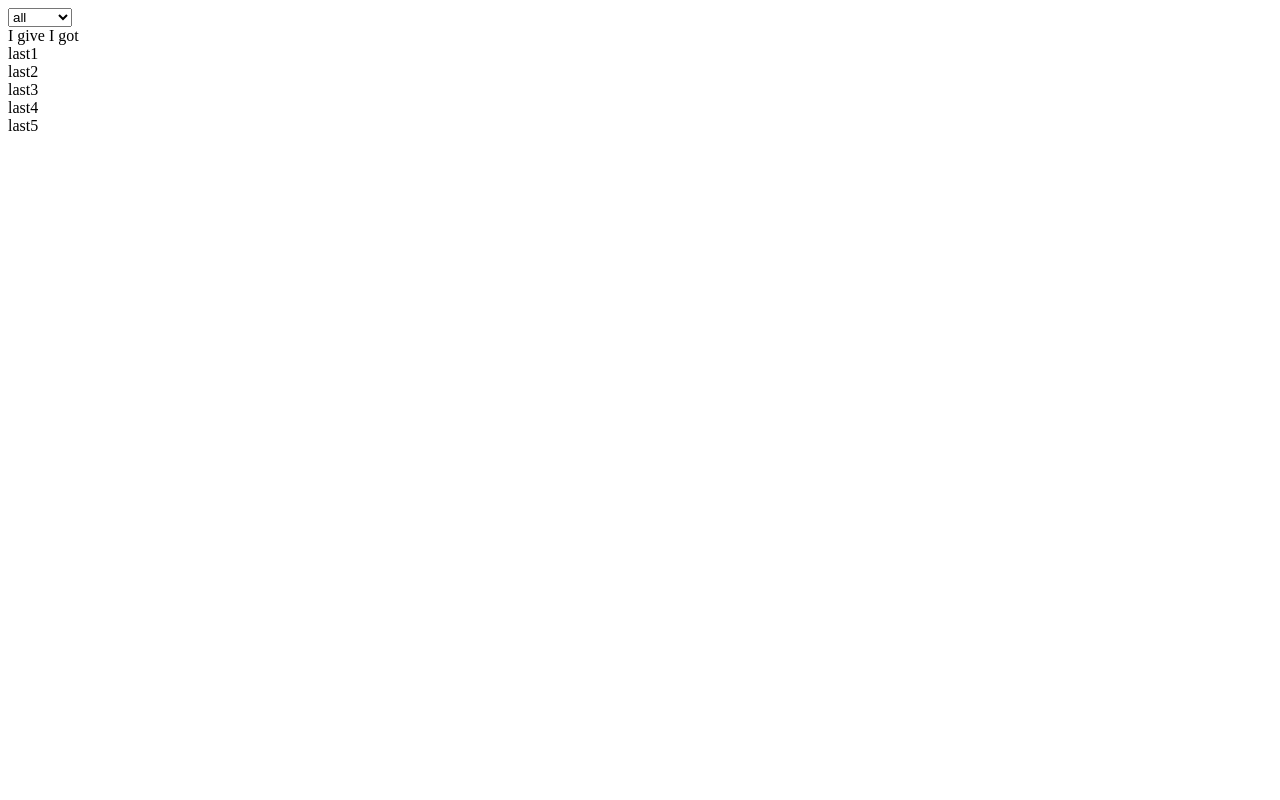
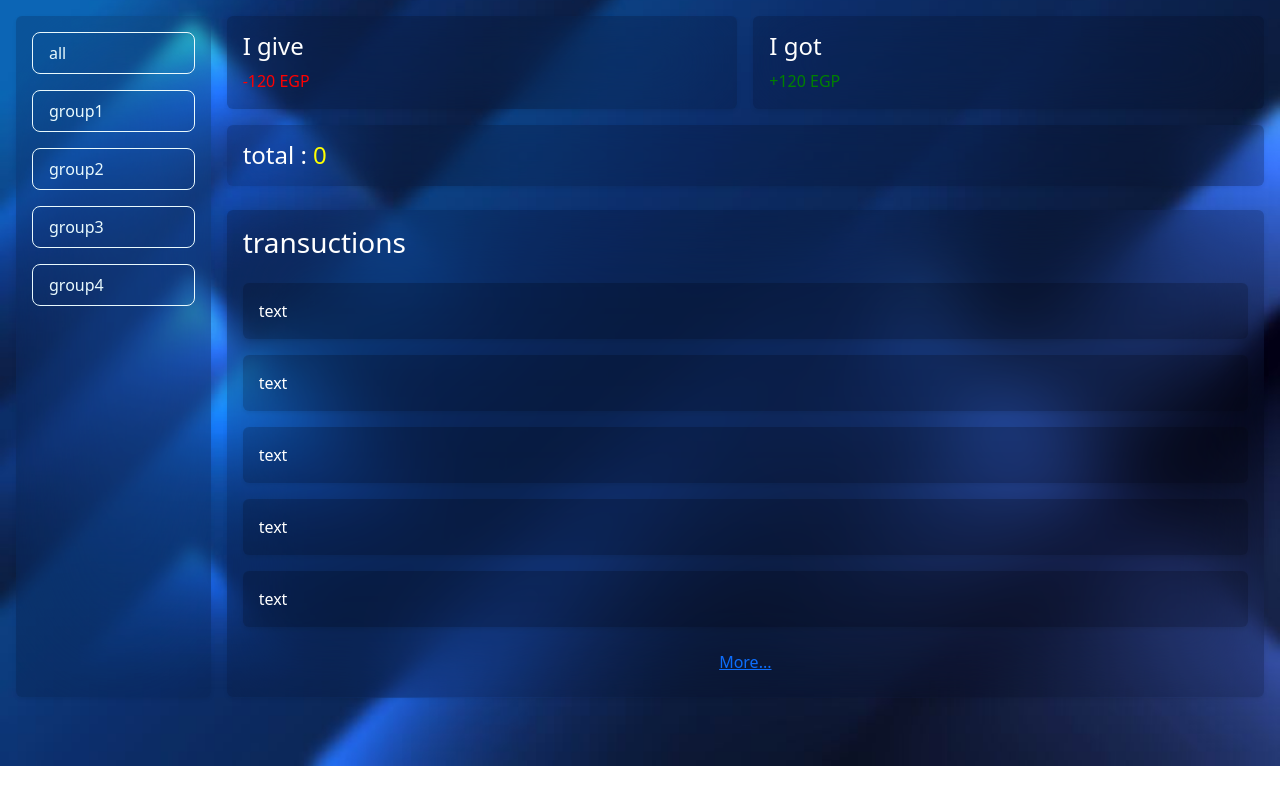
Before and after one commit to YousefGhazal/money-tracker, a plain HTML site: page index.html in a window 1280 px wide. Drawn offline with nearby package versions, Linux system fonts and the light colour scheme.

Commit message:
index page

```diff
--- a/index.html
+++ b/index.html
@@ -1,26 +1,87 @@
 <!DOCTYPE html>
 <html lang="en">
+
 <head>
 	<meta charset="UTF-8">
 	<meta http-equiv="X-UA-Compatible" content="IE=edge">
 	<meta name="viewport" content="width=device-width, initial-scale=1.0">
-	<title>home</title>
+	<link rel="icon" type="image/x-icon" href="/images/favicon.png">
+	<title>Money Tracker</title>
+	<link rel="stylesheet" href="./style/style.css">
+	<link rel="stylesheet" href="https://pro.fontawesome.com/releases/v5.10.0/css/all.css"
+		integrity="sha384-AYmEC3Yw5cVb3ZcuHtOA93w35dYTsvhLPVnYs9eStHfGJvOvKxVfELGroGkvsg+p" crossOrigin="anonymous" />
+	<link href="https://cdn.jsdelivr.net/npm/bootstrap@5.2.0-beta1/dist/css/bootstrap.min.css" rel="stylesheet"
+		integrity="sha384-0evHe/X+R7YkIZDRvuzKMRqM+OrBnVFBL6DOitfPri4tjfHxaWutUpFmBp4vmVor" crossOrigin="anonymous" />
 </head>
-<body>
-	<select name="" id="">
-		<option value="all">all</option>
-		<option value="id=1">group1</option>
-		<option value="id=2">group2</option>
-		<option value="id=3">group3</option>
-	</select>
-	<div>
-		<span>I give</span>
-		<span>I got</span>
+
+<body class="index">
+	<div class="overlay"></div>
+	<div class="container-xxl p-3">
+		<div class="row g-3">
+			<div class="col-md-2 mt-md-3 m-0">
+				<aside class="rounded shadow-sm">
+					<div class="sec">all</div>
+					<div class="sec">group1</div>
+					<div class="sec">group2</div>
+					<div class="sec">group3</div>
+					<div class="sec">group4</div>
+				</aside>
+			</div>
+			<div class="col-md-10">
+				<div class="content row g-3">
+					<div class="col-12 m-md-0">
+						<nav class="navbar navbar-expand-lg ourblur text-white shadow-sm rounded-1">
+							<div class="container-fluid">
+								<a class="navbar-brand" href="#" style="color: #fff;">Navbar</a>
+								<button class="navbar-toggler" type="button" style="color: #fff;"
+									data-bs-toggle="collapse" data-bs-target="#navbarNav" aria-controls="navbarNav"
+									aria-expanded="false" aria-label="Toggle navigation">
+									<i class="fas fa-bars"></i>
+								</button>
+							</div>
+						</nav>
+					</div>
+					<div class="col-12">
+						<div class="row g-3">
+							<div class="col-sm-6">
+								<div class="ourblur p-3 rounded-2 text-white shadow-sm">
+									<h4>I give</h4>
+									<span class="" style="color: red;">-120 EGP</span>
+								</div>
+							</div>
+							<div class="col-sm-6">
+								<div class="ourblur p-3 rounded-2 text-white shadow-sm">
+									<h4>I got</h4>
+									<span class="" style="color: green;">+120 EGP</span>
+								</div>
+							</div>
+							<div class="col-12">
+								<h4 class="ourblur p-3 rounded-2 text-white shadow-sm">total : <span
+										style="color: yellow;">0</span></h4>
+							</div>
+							<div class="col-12">
+								<div class="ourblur p-3 rounded-2 text-white shadow-sm d-flex flex-column gap-3">
+									<h3>transuctions</h3>
+									<div class="ourblur rounded-2 shadow-sm p-3">text</div>
+									<div class="ourblur rounded-2 shadow-sm p-3">text</div>
+									<div class="ourblur rounded-2 shadow-sm p-3">text</div>
+									<div class="ourblur rounded-2 shadow-sm p-3">text</div>
+									<div class="ourblur rounded-2 shadow-sm p-3">text</div>
+									<button type="button" class="btn btn-link">More...</button>
+								</div>
+							</div>
+						</div>
+					</div>
+				</div>
+			</div>
+		</div>
 	</div>
-	<div>last1</div>
-	<div>last2</div>
-	<div>last3</div>
-	<div>last4</div>
-	<div>last5</div>
+
+
+	<script src="https://cdn.jsdelivr.net/npm/bootstrap@5.2.0-beta1/dist/js/bootstrap.bundle.min.js"
+		integrity="sha384-pprn3073KE6tl6bjs2QrFaJGz5/SUsLqktiwsUTF55Jfv3qYSDhgCecCxMW52nD2"
+		crossOrigin="anonymous"></script>
+	<script src="scripts/toggel.js"></script>
 </body>
+
 </html>
--- /dev/null
+++ b/scripts/toggel.js
@@ -0,0 +1,13 @@
+let toggleBtn = document.querySelector(".navbar-toggler")
+let aside = document.querySelector('aside')
+let overlay = document.querySelector(".overlay")
+
+toggleBtn.addEventListener("click", () => {
+    aside.style.transform = "translateX(0%)";
+    overlay.style.display = "block"
+})
+
+overlay.addEventListener("click", () => {
+    aside.style.transform = "translateX(-120%)";
+    overlay.style.display = "none"
+})
--- a/style/style.scss
+++ b/style/style.scss
@@ -13,6 +13,11 @@ img {
 
 .none {
   display: none !important;
+}
+
+.ourblur {
+  backdrop-filter: blur(40px);
+  background-color: #00001229;
 }
 
 main {
@@ -174,3 +179,63 @@ main {
     }
   }
 }
+
+nav.navbar {
+  @media (min-width:767px) {
+    display: none;
+  }
+}
+
+.index {
+  background-image: url("../images/bg-blur.jpg");
+  background-repeat: no-repeat;
+  background-size: cover;
+  background-position: center;
+}
+
+aside {
+  padding: 1rem;
+  display: flex;
+  flex-direction: column;
+  gap: 1rem;
+  z-index: 6;
+  transition: 0.4s;
+  backdrop-filter: blur(82px);
+  background-color: #00001229;
+  height: 100%;
+  max-height: 95vh;
+
+  @media (max-width:767px) {
+    position: fixed;
+    transform: translateX(-120%);
+    height: 96%;
+    margin: 2% 0;
+
+  }
+
+  .sec {
+    color: $color--four;
+    border: 1px solid $color--four;
+    border-radius: 0.5rem;
+    padding: 0.5rem 1rem;
+    transition: 0.3s;
+
+    &:hover {
+      color: #fff;
+      background-color: #2155cd;
+    }
+  }
+}
+
+.overlay {
+  position: fixed;
+  top: 0;
+  left: 0;
+  background-color: #000;
+  opacity: 0.5;
+  width: 100%;
+  height: 100vh;
+  z-index: 5;
+  display: none;
+
+}
```
Also changed, not shown: images/bg-blur.jpg (added), images/bg.jpg (added), style/style.css, 1 other file.
